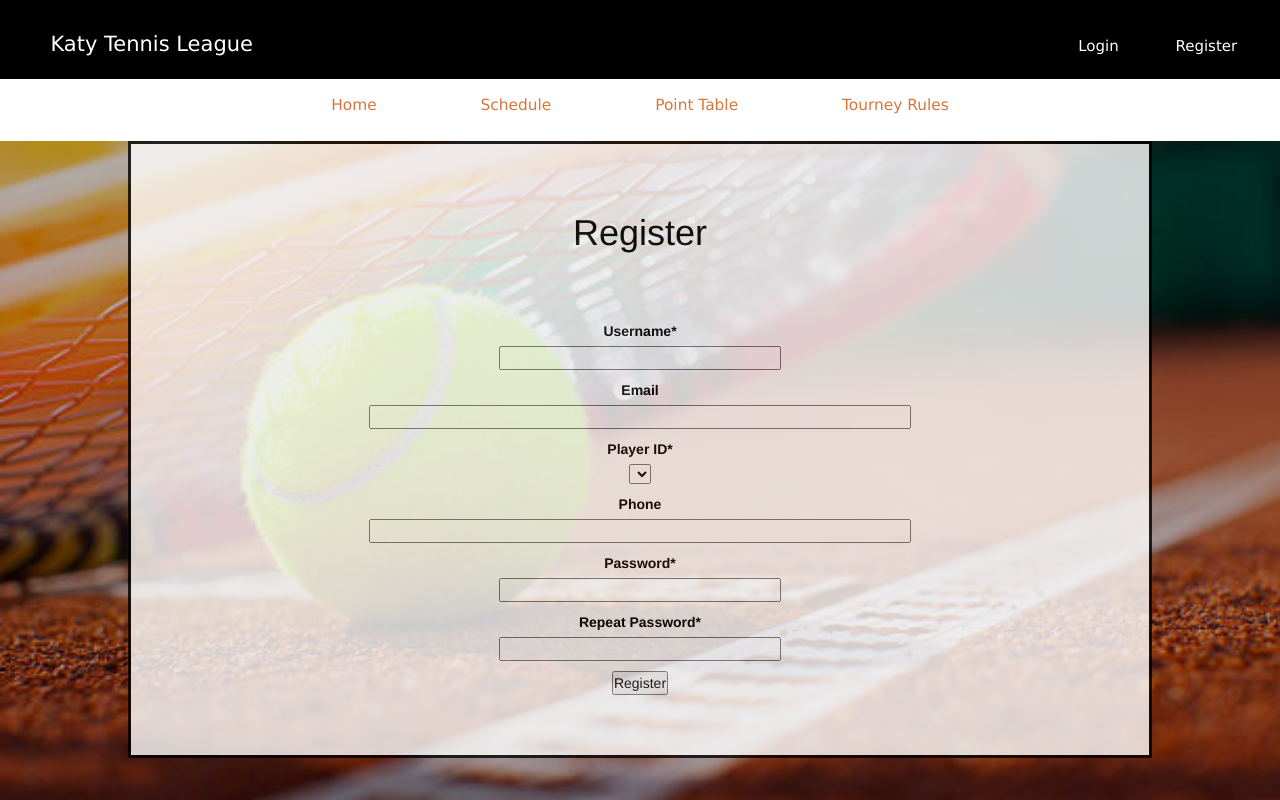
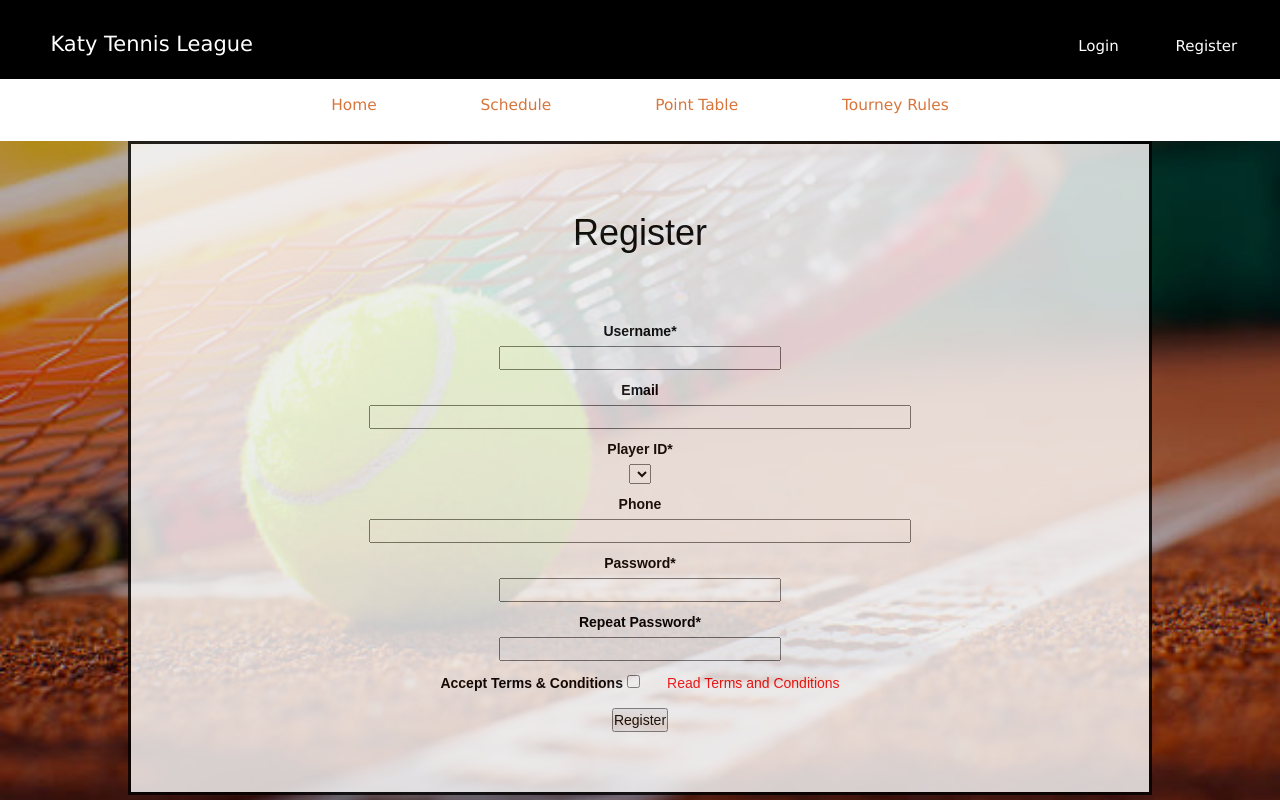
Before and after one commit to HarshaNyshadham/KTL, a Flask app: page /register in a window 1280 px wide. Run offline with Flask 2, Linux system fonts and the light colour scheme; lists and menus that the app fills with data are empty; some libraries are stand-ins or nearby versions.

Commit message:
terms and condition

```diff
--- a/source/forms.py
+++ b/source/forms.py
@@ -29,6 +29,7 @@ class RegistrationForm(FlaskForm):
     password2 = PasswordField(
         'Repeat Password*', validators=[DataRequired(), EqualTo('password')])
     submit = SubmitField('Register')
+    termsbox= BooleanField('Accept Terms & Conditions',validators=[DataRequired()])
 
     def validate_username(self, username):
         userRegister = user.query.filter_by(username=username.data).first()
--- a/source/templates/register.html
+++ b/source/templates/register.html
@@ -1,6 +1,74 @@
 {% extends "index.html" %}
 
 {% block content %}
+
+
+<style>
+body {font-family: Arial, Helvetica, sans-serif;}
+
+/* The Modal (background) */
+.modal {
+  display: none; /* Hidden by default */
+  position: fixed; /* Stay in place */
+  z-index: 1; /* Sit on top */
+  padding-top: 100px; /* Location of the box */
+  left: 0;
+  top: 0;
+  width: 100%; /* Full width */
+  height: 100%; /* Full height */
+  overflow: auto; /* Enable scroll if needed */
+  background-color: rgb(0,0,0); /* Fallback color */
+  background-color: rgba(0,0,0,0.4); /* Black w/ opacity */
+}
+
+/* Modal Content */
+.modal-content {
+  background-color: #fefefe;
+  margin: auto;
+  padding: 20px;
+  border: 1px solid #888;
+  width: 80%;
+}
+
+/* The Close Button */
+.close {
+  color: #aaaaaa;
+  float: right;
+  font-size: 28px;
+  font-weight: bold;
+}
+
+.close:hover,
+.close:focus {
+  color: #000;
+  text-decoration: none;
+  cursor: pointer;
+}
+
+#myBtn:hover,
+#myBtn:focus {
+  color: #000;
+  text-decoration: none;
+  cursor: pointer;
+}
+</style>
+
+
+
+
+
+
+
+
+
+
+
+
+
+
+
+
+
   <div class="ScheduleDiv">
     <h1>Register</h1>
     <form action="" method="post">
@@ -48,7 +116,79 @@
             <span style="color: red;">[{{ error }}]</span>
             {% endfor %}
         </p>
+        <p>
+            {{ form.termsbox.label }}
+            {{ form.termsbox }} &nbsp &nbsp &nbsp <a id="myBtn" style="color:red;">Read Terms and Conditions</a> <br>
+            {% for error in form.termsbox.errors %}
+            <span style="color: red;">[{{ error }}]</span>
+            {% endfor %}
+        </p>
         <p>{{ form.submit() }}</p>
     </form>
 </div>
+
+
+<!-- The Modal -->
+<div id="myModal" class="modal">
+
+  <!-- Modal content -->
+  <div class="modal-content">
+    <span class="close">&times;</span>
+    <p>ACCIDENT WAIVER AND RELEASE OF LIABILITY FORM
+Name of the Event: Katy Tennis League Tournament/Championship<br>
+Year of Coverage: 2019<br>
+Event location:  Players find their own Tennis Courts<br>
+
+I HEREBY ASSUME ALL OF THE RISKS OF PARTICIPATING AND/OR VOLUNTEERING IN THIS ACTIVITY OR EVENT, including by way of example and not limitation, any risks that may arise from negligence or carelessness on the part of the persons or entities being released, from dangerous or defective equipment or property owned, maintained, or controlled by them, or because of their possible liability without fault.
+
+I acknowledge that this Accident Waiver and Release of Liability Form will be used by the event holders, sponsors, and organizers of the activity or event in which I may participate, and that it will govern my actions and responsibilities at said activity or event.
+
+I hereby take action for myself, my executors, administrators, heirs, next of kin, successors, and assigns as follows:
+
+(A) I WAIVE, RELEASE, AND DISCHARGE from any and all liability, including but not limited to, liability arising from the negligence or fault of the entities or persons released, for my death, disability, personal injury, property damage, property theft, or actions of any kind which may hereafter occur to me including my traveling to and from this event, THE FOLLOWING ENTITIES OR PERSONS: KTL (Katy Tennis League) KATY TX and/or their directors, organizers, officers, employees, volunteers, representatives, and agents, the activity or event holders, activity or event sponsors, activity or event volunteers;
+
+(B) I INDEMNIFY, HOLD HARMLESS, AND PROMISE NOT TO SUE the entities or persons mentioned in this paragraph from any and all liabilities or claims made as a result of participation in this activity or event, whether caused by the negligence of release or otherwise.
+
+I acknowledge that the KTL and their directors, officers, volunteers, representatives, and agents are NOT responsible for the errors, omissions, acts, or failures to act of any party or entity conducting a specific event or activity on behalf of the KTL
+
+I hereby consent to receive medical treatment which may be deemed advisable in the event of injury, accident, and/or illness during this activity or event.
+
+I understand that at this event or related activities, I may be photographed. I agree to allow my photo, video, or film likeness to be used for any legitimate purpose by the event holders, producers, sponsors, organizers, and assigns.
+
+The accident waiver and release of liability shall be construed broadly to provide a release and waiver to the maximum extent permissible under applicable law.
+ </p>
+  </div>
+
+</div>
+
+<script>
+// Get the modal
+var modal = document.getElementById('myModal');
+
+// Get the button that opens the modal
+var btn = document.getElementById("myBtn");
+
+// Get the <span> element that closes the modal
+var span = document.getElementsByClassName("close")[0];
+
+// When the user clicks the button, open the modal
+btn.onclick = function() {
+  modal.style.display = "block";
+}
+
+// When the user clicks on <span> (x), close the modal
+span.onclick = function() {
+  modal.style.display = "none";
+}
+
+// When the user clicks anywhere outside of the modal, close it
+window.onclick = function(event) {
+  if (event.target == modal) {
+    modal.style.display = "none";
+  }
+}
+</script>
+
+
+
 {% endblock %}
```
